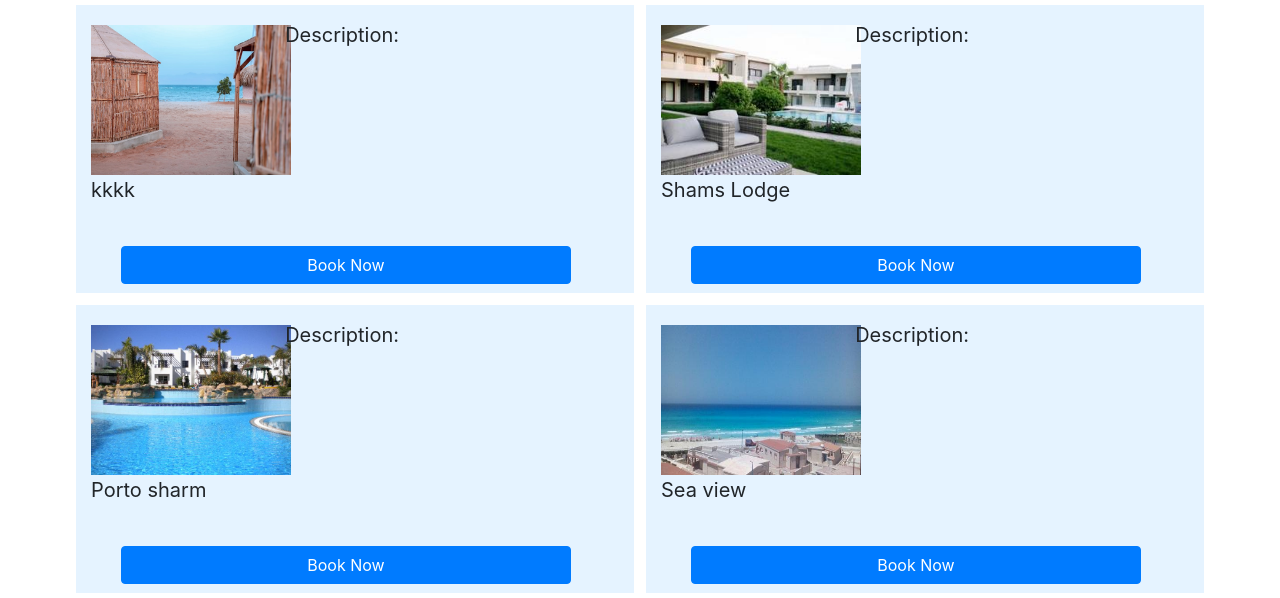
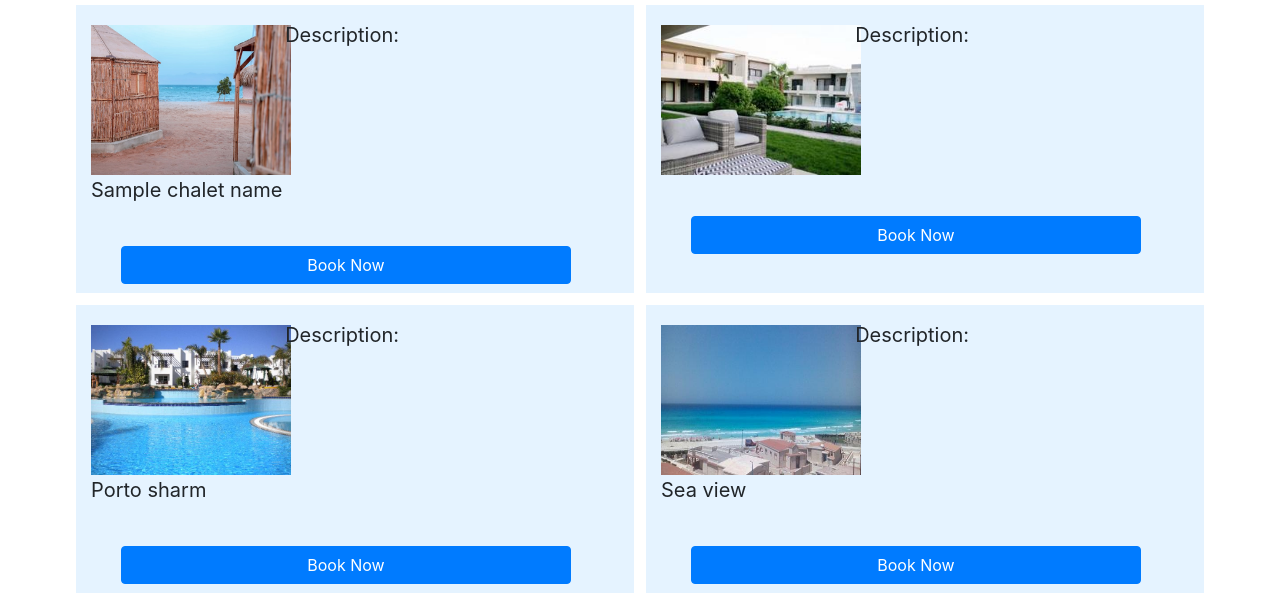
Before and after one commit to OmniaOsman/Chalet_website, a Django app: template homepage/templates/home.html in a window 1280 px wide. Shown: the part 601-1199 px from the top of the page. Run offline with Django 3.2, Linux system fonts and the light colour scheme; the template is opened without the code that fills it: most values are stand-ins (such as "Sample title", 1, 10 or a date in 2020); some libraries are stand-ins or nearby versions.

Commit message:
installed

```diff
--- a/homepage/templates/home.html
+++ b/homepage/templates/home.html
@@ -48,12 +48,15 @@
 
 <div>
 <!-- grid -->
+    {% block content  %}
+        {% for n in chalet_name %}
+
 <div class="container" >
   <div class="row" >
     <div class="col-6" style="border: 6px solid white; width: 600px; height: 300px; background: #e5f3ff">
       <div class="panel panel-yellow">
        <div class="showCard"> <img src="{% static 'dahab.jpg' %}" width="200px" height="150px" style="position: relative;">
-           <p style="font-size: 20px">  kkkk </p>
+           <p style="font-size: 20px"> {{ n.name }} </p>
            <button type="button" class="btn btn-primary" data-toggle="button" aria-pressed="false" autocomplete="off" style="margin-top: 25px;width: 450px;margin-left: 30px">
                      Book Now
               </button>
@@ -68,7 +71,7 @@
     <div class="col-6" style="border: 6px solid white; width: 600px; height: 300px; background: #e5f3ff">
        <div class="panel panel-yellow">
            <div class="showCard"> <img src="{% static '1107714-2cea2o.jpg' %}" width="200px" height="150px" style="position: relative;">
-           <p style="font-size: 20px"> Shams Lodge </p>
+           <p style="font-size: 20px"> </p>
            <button type="button" class="btn btn-primary" data-toggle="button" aria-pressed="false" autocomplete="off" style="margin-top: 25px;width: 450px;margin-left: 30px">
                      Book Now
               </button>
@@ -129,9 +132,8 @@
     </div>
   </div>
   </div>
-
-
     </div>
-
+         {% endfor %}
+{% endblock %}
 </body>
 </html>
--- a/homepage/views.py
+++ b/homepage/views.py
@@ -1,8 +1,12 @@
+from os import name
+
 from django.shortcuts import render
+from .models import chalets
 
 
 def home(request):
-    return render(request, 'home.html', {'title': 'home'})
+    chalet_name = [chalets.objects.all()]
+    return render(request, 'home.html', {'chalet_name': chalet_name})
 
 
 def contactUs(request):
```
